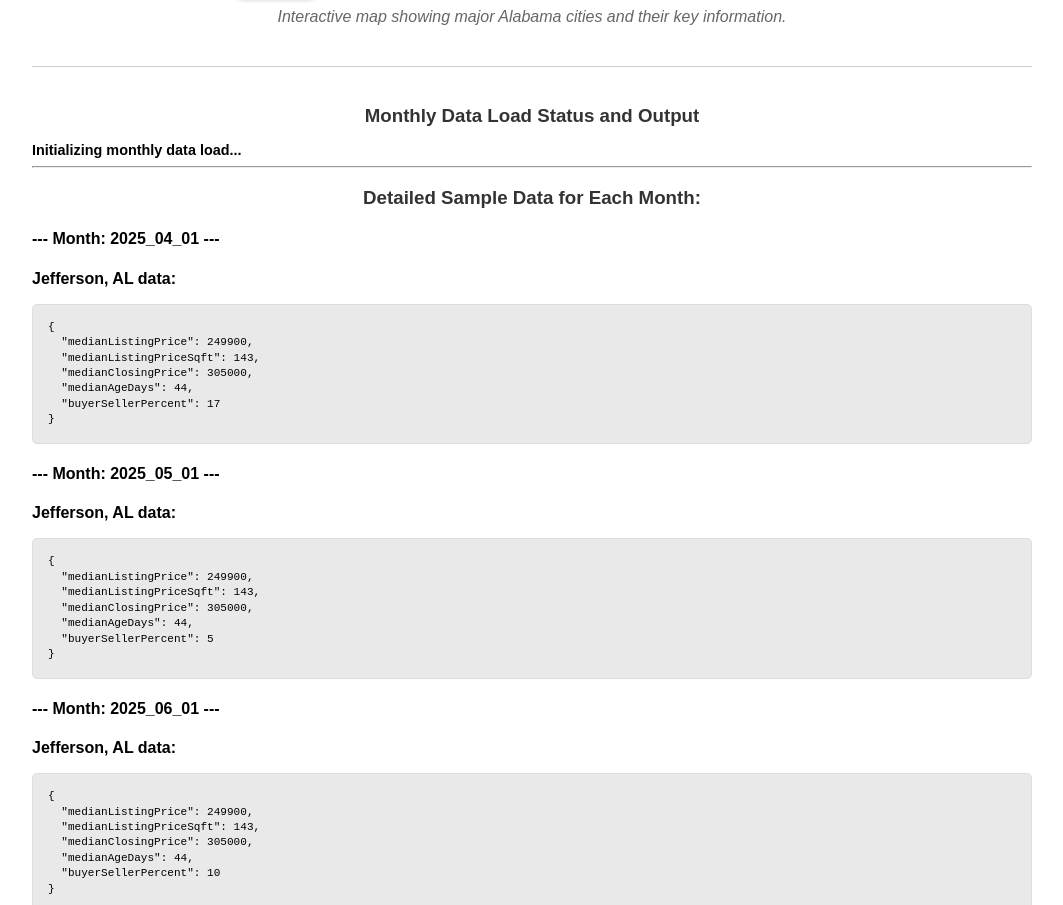
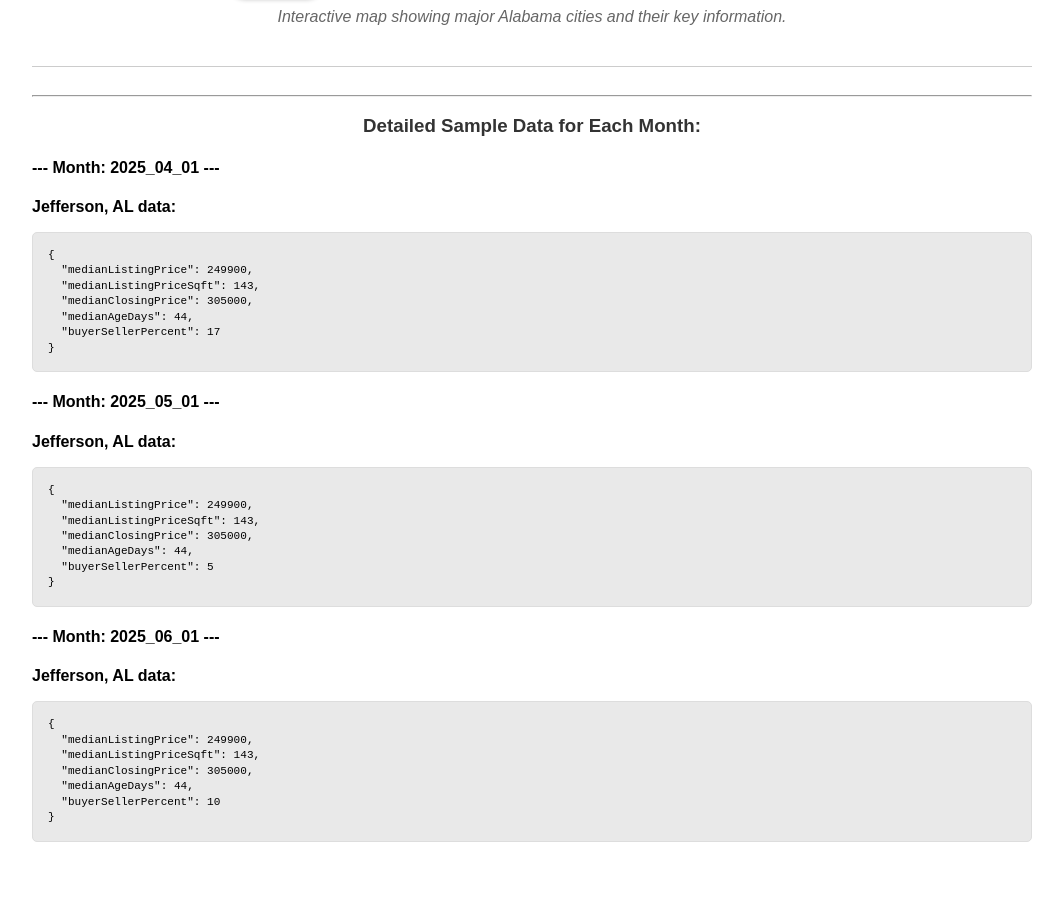
Before and after one commit to a-drenaline/MovingToAL, a website: page alabama-map.html in a window 1280 px wide. Shown: the part 880-1785 px from the top of the page, without its empty margins (108-1171 px from the left). Drawn offline with Linux system fonts and the light colour scheme.

Commit message:
minimizing number of printed sections v2

```diff
--- a/alabama-map.html
+++ b/alabama-map.html
@@ -248,9 +248,9 @@
             </p>
 
             <div class="file-content-section">
-                <h3>Monthly Data Load Status and Output</h3>
+                <!-- <h3>Monthly Data Load Status and Output</h3> -->
                 <div id="status-messages">
-                    <p><strong>Initializing monthly data load...</strong></p>
+                    <!-- <p><strong>Initializing monthly data load...</strong></p> -->
                 </div>
                 <hr>
                 <div id="output-data">
```
